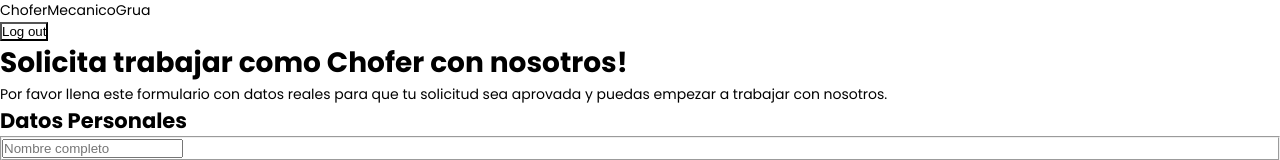
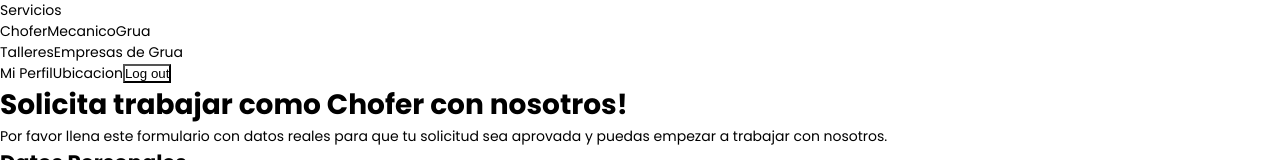
Before and after one commit to CareDriver/caredriver-web, a Next.js app: page /services/drive in a window 1280 px wide. Shown: the top 160 px of the page. Built offline with nearby package versions, Linux system fonts and the light colour scheme; no server answers; the database is empty; sample sign-in values are in the browser's storage.

Commit message:
ci: new pages added

```diff
--- /dev/null
+++ b/src/app/registration/cranecompany/page.tsx
@@ -0,0 +1,5 @@
+const CraneCompanyRegistrationPage = () => {
+    return <div>empresas de grua que creo el usuario</div>;
+};
+
+export default CraneCompanyRegistrationPage;
--- /dev/null
+++ b/src/app/registration/mechanicalworkshop/page.tsx
@@ -0,0 +1,5 @@
+const MechanicalWorkshopRegistrationPage = () => {
+    return <div>talleres mecanicos que creo el usuario</div>;
+};
+
+export default MechanicalWorkshopRegistrationPage;
--- /dev/null
+++ b/src/app/user/location/page.tsx
@@ -0,0 +1,5 @@
+const UserLocationPage = () => {
+    return ( <div>cambiar localizacion del usuario</div> );
+}
+
+export default UserLocationPage;
--- /dev/null
+++ b/src/app/user/profile/page.tsx
@@ -0,0 +1,5 @@
+const UserProfilePage = () => {
+    return <div>perfil del usuario</div>;
+};
+
+export default UserProfilePage;
--- a/src/components/navigation/sidebar/Sidebar.tsx
+++ b/src/components/navigation/sidebar/Sidebar.tsx
@@ -23,12 +23,19 @@ const SideBar = () => {
 
     return (
         <nav>
+            <span>Servicios</span>
             <li>
                 <Link href={"/services/drive"}>Chofer</Link>
                 <Link href={"/services/mechanic"}>Mecanico</Link>
                 <Link href={"/services/tow"}>Grua</Link>
             </li>
             <li>
+                <Link href={"/registration/mechanicalworkshop"}>Talleres</Link>
+                <Link href={"/registration/cranecompany"}>Empresas de Grua</Link>
+            </li>
+            <li>
+                <Link href={"/user/profile"}>Mi Perfil</Link>
+                <Link href={"/user/location"}>Ubicacion</Link>
                 <button onClick={logout}>Log out</button>
             </li>
         </nav>
```
